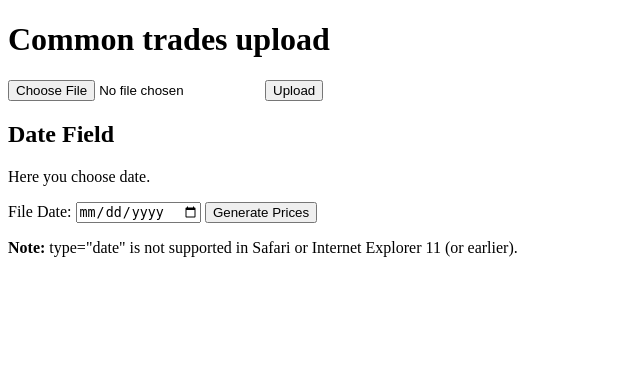
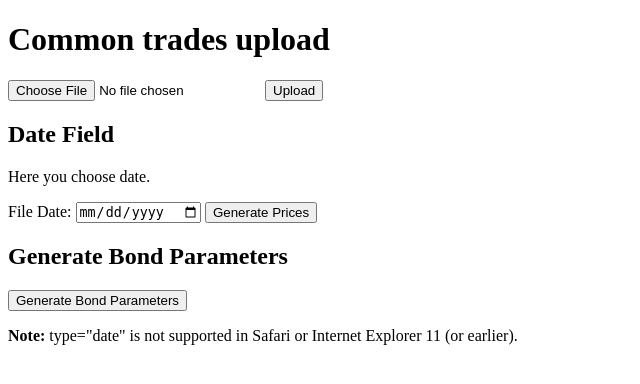
Before and after one commit to lastseenjustnow/flask-demo, a Flask app: page / in a window 1280 px wide. Shown: the top 384 px of the page, without its empty margins (0-640 px from the left). Run offline with Flask 2, Linux system fonts and the light colour scheme.

Commit message:
Bond parameters button has been implemented.

```diff
--- a/requirements.txt
+++ b/requirements.txt
@@ -42,3 +42,4 @@ virtualenv-clone==0.5.4
 Werkzeug==1.0.1
 wrapt==1.12.1
 zipp==3.1.0
+requests==2.24.0
--- a/server.py
+++ b/server.py
@@ -15,7 +15,7 @@ import collections
 import ssl
 import datetime
 import decimal
-
+import requests
 
 class ResultsTable(Table):
     info = Col('Info')
@@ -192,6 +192,12 @@ def generate_prices():
                         for x in security_prices.logic(request.form['File Date'])])
     return render_template('results.html', table=res)
 
+@ app.route('/generate_bond_parameters', methods=['GET', 'POST'])
+def generate_bond_parameters():
+    data = {}
+    requests.post("http://localhost:8080/api/experimental/dags/bbg_bonds/dag_runs", data=json.dumps(data))
+    res = ResultsTable([ResultInfo("Request to Bloomberg has been sent.")])
+    return render_template('results.html', table=res)
 
 # if __name__ == '__main__':
 #     app.secret_key = 'super secret key'
--- a/templates/index.html
+++ b/templates/index.html
@@ -19,6 +19,11 @@
     <input type="submit" name="Generate Prices" value="Generate Prices">
 </form>
 
+<h2>Generate Bond Parameters</h2>
+<form method=post action="/generate_bond_parameters">
+    <input type="submit" name="Generate Bond Parameters" value="Generate Bond Parameters">
+</form>
+
 <p><strong>Note:</strong> type="date" is not supported in Safari or Internet Explorer 11 (or earlier).</p>
 
 </body>
```
